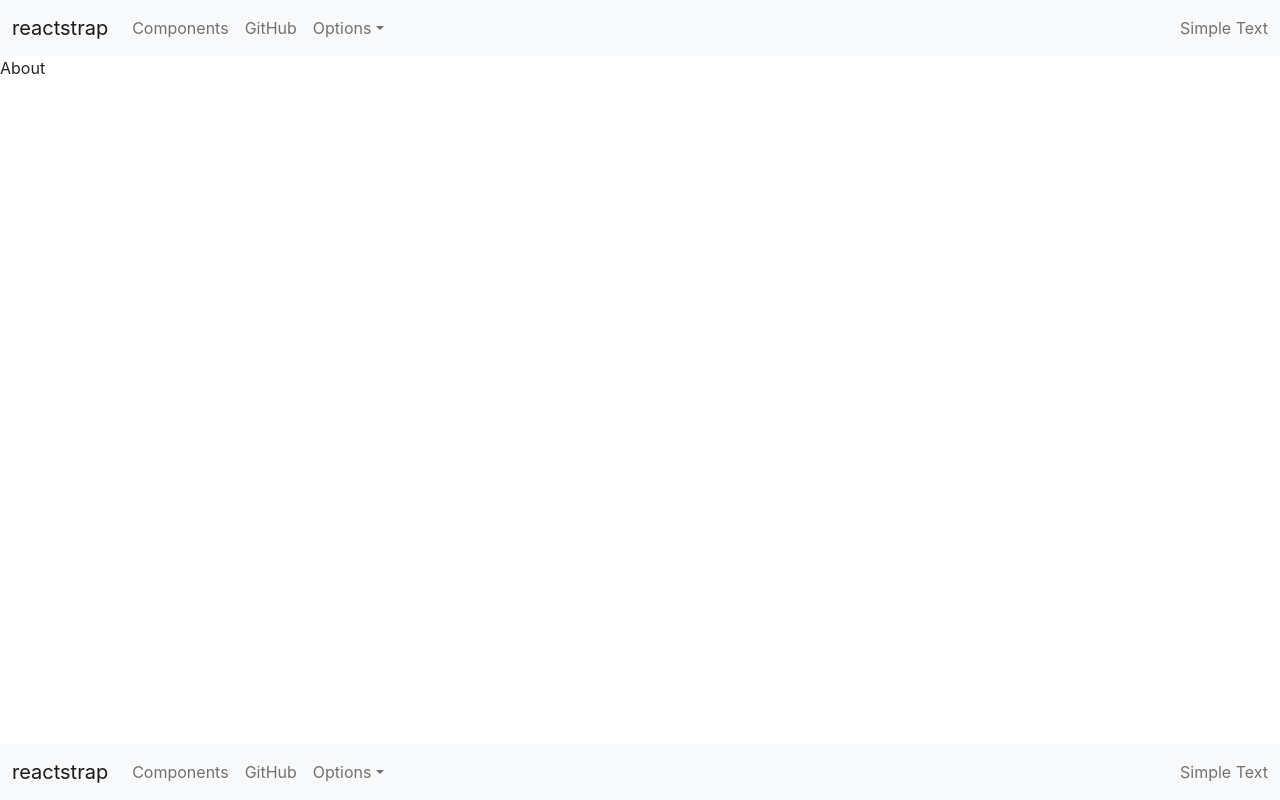
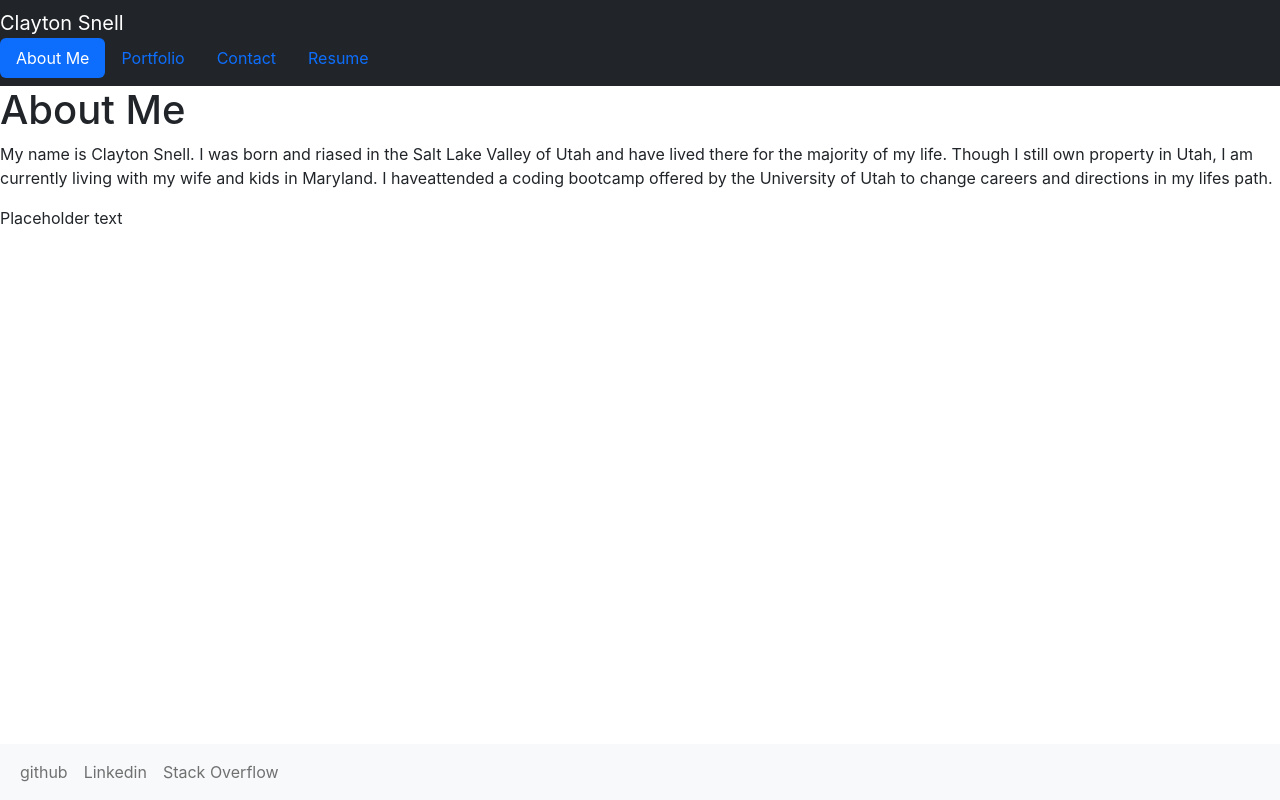
Before and after one commit to ClaytonSnell/my-totally-awesome-react-portfoilo, a React (Create React App) app: page / in a window 1280 px wide. Built offline with nearby package versions, Linux system fonts and the light colour scheme.

Commit message:
went too long since last commit/studying tape

```diff
--- a/package.json
+++ b/package.json
@@ -7,8 +7,9 @@
     "@testing-library/jest-dom": "^5.16.5",
     "@testing-library/react": "^13.4.0",
     "@testing-library/user-event": "^13.5.0",
-    "bootstrap": "^5.2.2",
+    "bootstrap": "^5.2.3",
     "gh-pages": "^4.0.0",
+    "nodemon": "^2.0.20",
     "react": "^18.2.0",
     "react-dom": "^18.2.0",
     "react-scripts": "5.0.1",
--- a/src/components/Footer.js
+++ b/src/components/Footer.js
@@ -4,14 +4,9 @@ import {
   Collapse,
   Navbar,
   NavbarToggler,
-  NavbarBrand,
   Nav,
   NavItem,
   NavLink,
-  UncontrolledDropdown,
-  DropdownToggle,
-  DropdownMenu,
-  DropdownItem,
   NavbarText,
 } from 'reactstrap';
 
@@ -25,6 +20,13 @@ const args = {
   fixed:"bottom"
 }
 
+const icon =
+  {
+    name: "fab fa-github",
+    link: "https://github.com/ClaytonSnell"
+  }
+
+
 function Footer(props) {
   const [isOpen, setIsOpen] = useState(false);
 
@@ -32,31 +34,25 @@ function Footer(props) {
     return (
         <div>
         <Navbar {...args}>
-          <NavbarBrand href="/">reactstrap</NavbarBrand>
           <NavbarToggler onClick={toggle} />
           <Collapse isOpen={isOpen} navbar>
             <Nav className="me-auto" navbar>
               <NavItem>
-                <NavLink href="/components/">Components</NavLink>
+                <NavLink href= {icon.link}>
+                github
+                </NavLink>
               </NavItem>
               <NavItem>
-                <NavLink href="https://github.com/reactstrap/reactstrap">
-                  GitHub
+                <NavLink href="https://www.linkedin.com/in/clayton-snell-94474323b/">
+                  Linkedin
                 </NavLink>
               </NavItem>
-              <UncontrolledDropdown nav inNavbar>
-                <DropdownToggle nav caret>
-                  Options
-                </DropdownToggle>
-                <DropdownMenu right>
-                  <DropdownItem>Option 1</DropdownItem>
-                  <DropdownItem>Option 2</DropdownItem>
-                  <DropdownItem divider />
-                  <DropdownItem>Reset</DropdownItem>
-                </DropdownMenu>
-              </UncontrolledDropdown>
+              <NavItem>
+                <NavLink href="https://stackoverflow.com/users/20628009/mach-schnell">
+                  Stack Overflow
+                </NavLink>
+              </NavItem>
             </Nav>
-            <NavbarText>Simple Text</NavbarText>
           </Collapse>
         </Navbar>
       </div>
--- a/src/components/Header.js
+++ b/src/components/Header.js
@@ -1,3 +1,6 @@
+import Contact from '../pages/Contact';
+
+
 
 import React, { useState } from 'react';
 import {
@@ -16,12 +19,12 @@ import {
 } from 'reactstrap';
 
 const args = {
-  color:"light",
-  light:"true",
-  //dark:"false",
-  full:"false",
-  expand:"md",
-  container:"fluid"
+  color: "dark",
+  // light:"false",
+  dark: "false",
+  full: "false",
+  expand: "md",
+  container: "flex"
 }
 
 function Header(props) {
@@ -31,31 +34,34 @@ function Header(props) {
   return (
     <div>
       <Navbar {...args}>
-          <NavbarBrand href="/">reactstrap</NavbarBrand>
+        <NavbarBrand href="">Clayton Snell</NavbarBrand>
         <NavbarToggler onClick={toggle} />
         <Collapse isOpen={isOpen} navbar>
-            <Nav className="me-auto" navbar>
-              <NavItem>
-                <NavLink href="/components/">Components</NavLink>
+          <Nav pills >
+            <NavItem >
+              <NavLink
+                active
+                href="/About"
+              >
+                About Me
+              </NavLink>
             </NavItem>
             <NavItem>
-                <NavLink href="https://github.com/reactstrap/reactstrap">
-                  GitHub
+              <NavLink href="/Portfolio">
+                Portfolio
               </NavLink>
             </NavItem>
-              <UncontrolledDropdown nav inNavbar>
-                <DropdownToggle nav caret>
-                  Options
-                </DropdownToggle>
-                <DropdownMenu right>
-                  <DropdownItem>Option 1</DropdownItem>
-                  <DropdownItem>Option 2</DropdownItem>
-                  <DropdownItem divider />
-                  <DropdownItem>Reset</DropdownItem>
-                </DropdownMenu>
-              </UncontrolledDropdown>
+            <NavItem>
+              <NavLink>
+                Contact
+              </NavLink>
+            </NavItem>
+            <NavItem>
+            <NavLink href="#">
+                Resume
+              </NavLink>
+            </NavItem>
           </Nav>
-            <NavbarText>Simple Text</NavbarText>
         </Collapse>
       </Navbar>
     </div>
--- a/src/pages/About.js
+++ b/src/pages/About.js
@@ -1,6 +1,16 @@
 function About() {
     return (
-        <div>About</div>
+        <section class="page-section" id="about">
+        <h1>About Me</h1>
+        <div>
+          <p>
+          My name is Clayton Snell. I was born and riased in the Salt Lake Valley of Utah and have lived there for the majority of my life. Though I still own property in Utah, I am currently living with my wife and kids in Maryland. I haveattended a coding bootcamp offered by the University of Utah to change careers and directions in my lifes path.
+          </p>
+          <p>
+            Placeholder text
+          </p>
+        </div>
+      </section>
     )
 }
 
--- /dev/null
+++ b/src/pages/Contact.js
@@ -0,0 +1,36 @@
+
+import React from "react";
+import { useState } from "react";
+
+const Contact = () => {
+    const [contactName, setContactName] = useState("");
+    const [contactEmail, setContactEmail] = useState("");
+    const [contactMessage, setContactMessage] = useState("");
+
+    function submitHandler(event) {
+        event.preventDefault();
+        console.log(contactName, contactEmail);
+        if (contactName === "") {
+            alert("Name is required.");
+        } else if (contactEmail === "") {
+            alert("Email is required.");
+        };
+        setContactName("");
+        setContactEmail("");
+    }
+    return (
+        <div className="contact-prompt">
+            <form onSubmit={submitHandler}>
+                <h3 name="contactName">Name:</h3>
+                <input type="text" placeholder="Enter your name" value={contactName} onChange={(event) => setContactName(event.target.value)} />
+                <h3 name="contactEmail">Email:</h3>
+                <input type="email" placeholder="Enter your email" value={contactEmail} onChange={(event) => setContactEmail(event.target.value)} />
+                <h3>Your Message:</h3>
+                <textarea value={contactMessage} onChange={(event) => setContactMessage(event.target.value)} rows="5" placeholder="Enter message" />
+                <button type="submit" className="submit-button" disabled={!contactMessage || !contactEmail || !contactEmail}>Submit</button>
+            </form>
+        </div>
+    );
+};
+
+export default Contact;
```
Also changed, not shown: src/pages/Portfolio.js (added), src/pages/Resume.js (added), 1 other file (tests, documents, lock files or other folders). Lines whose indentation alone changed are shown as unchanged.
